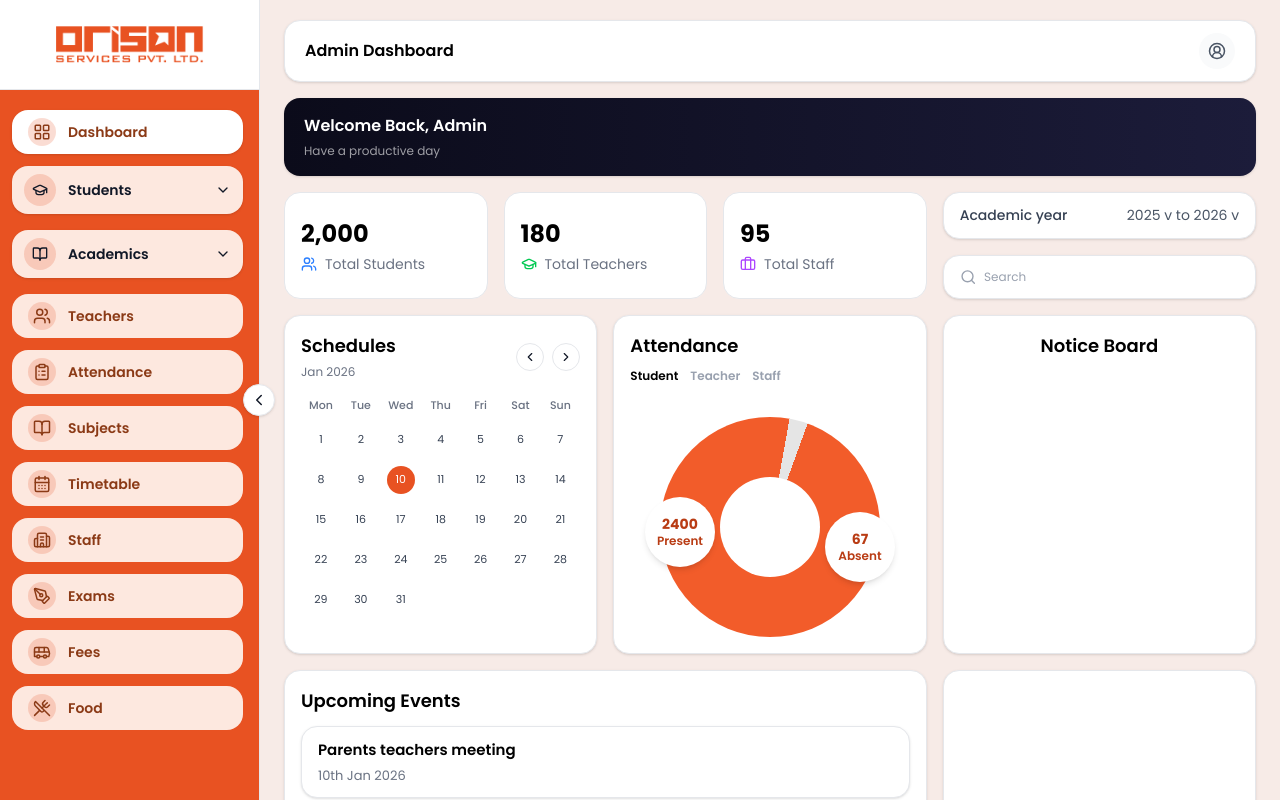
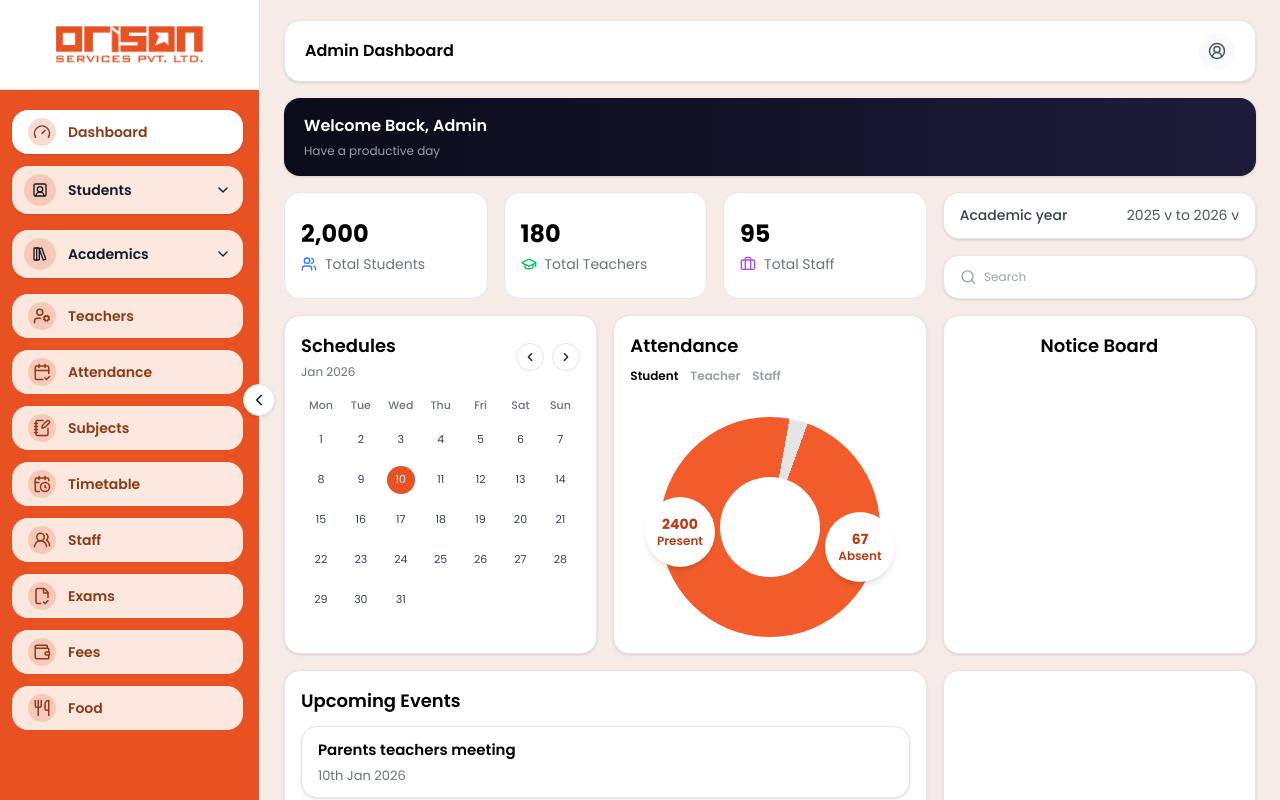
Before and after one commit to orisonhub00/Orison_web_admin, a Next.js app: page /dashboard in a window 1280 px wide. Shown: the top 800 px of the page. Built offline with nearby package versions, Linux system fonts and the light colour scheme.

Commit message:
updated sidebar icons

```diff
--- a/src/app/(demo)/components/Sidebar/Sidebar.tsx
+++ b/src/app/(demo)/components/Sidebar/Sidebar.tsx
@@ -4,16 +4,17 @@ import { useState } from "react";
 import {
   ChevronRight,
   ChevronLeft,
-  GraduationCap,
-  Users,
-  ClipboardList,
-  BookOpen,
-  LayoutGrid,
-  CalendarDays,
-  Building2,
-  PenTool,
-  Bus,
-  UtensilsCrossed,
+  UserSquare2,
+  UserCog,
+  UsersRound,
+  CalendarCheck2,
+  NotebookPen,
+  CalendarClock,
+  FileCheck2,
+  Wallet,
+  Utensils,
+  LibraryBig,
+  Gauge,
   ChevronDown,
 } from "lucide-react";
 import Image from "next/image";
@@ -26,7 +27,6 @@ export default function Sidebar() {
   const [academicsOpen, setAcademicsOpen] = useState(false);
   const pathname = usePathname();
 
-  /* ================= SUB ITEM ================= */
   function SidebarSubItem({ label, href }: { label: string; href: string }) {
     const isActive = pathname === href;
     return (
@@ -40,7 +40,6 @@ export default function Sidebar() {
     );
   }
 
-  /* ================= MAIN ITEM ================= */
   function SidebarItem({
     icon,
     label,
@@ -68,12 +67,9 @@ export default function Sidebar() {
           }
         `}
       >
-        {/* ICON */}
         <div
-          className={`
-            flex items-center justify-center rounded-full bg-primary/20 transition-all
-            ${open ? "h-7 w-7" : "h-11 w-11"}
-          `}
+          className={`flex items-center justify-center rounded-full bg-primary/20
+          ${open ? "h-7 w-7" : "h-11 w-11"}`}
         >
           {icon}
         </div>
@@ -92,6 +88,7 @@ export default function Sidebar() {
       bg-white border-r border-border`}
     >
       {/* LOGO */}
+    {/* LOGO */}
 <div className="flex items-center justify-center h-22.5 bg-white border-b border-border">
   {sidebarOpen ? (
     <Image
@@ -103,11 +100,17 @@ export default function Sidebar() {
       priority
     />
   ) : (
-          <div className="h-12 w-12 rounded-2xl bg-primary flex items-center justify-center shadow">
-            <span className="text-white font-bold text-lg">▣</span>
-          </div>
+    <Image
+      src="/icons/sidebar/dashboard.png"
+      alt="Sidebar Icon"
+      width={40}
+      height={40}
+      className="h-10 w-10 object-contain"
+      priority
+    />
   )}
 </div>
+
 
       {/* TOGGLE */}
       <button
@@ -128,14 +131,15 @@ export default function Sidebar() {
         className={`flex-1 px-3 py-5 overflow-y-auto
         ${sidebarOpen ? "bg-primary pr-4" : "bg-white pr-2 space-y-2"}`}
       >
+        {/* Dashboard */}
         <SidebarItem
-          icon={<LayoutGrid size={18} />}
+          icon={<Gauge size={18} />}
           label="Dashboard"
           open={sidebarOpen}
           href="/dashboard"
         />
 
-        {/* STUDENTS */}
+        {/* Students */}
         <div
           className={`rounded-2xl transition mb-4
           ${sidebarOpen ? "bg-[#fde8df] shadow" : ""}`}
@@ -149,7 +153,7 @@ export default function Sidebar() {
               className={`flex items-center justify-center rounded-full bg-primary/20
               ${sidebarOpen ? "h-8 w-8" : "h-11 w-11"}`}
             >
-              <GraduationCap size={sidebarOpen ? 16 : 20} />
+              <UserSquare2 size={sidebarOpen ? 16 : 20} />
             </div>
 
             {sidebarOpen && (
@@ -175,7 +179,7 @@ export default function Sidebar() {
           )}
         </div>
 
-        {/* ACADEMICS */}
+        {/* Academics */}
         <div
           className={`rounded-2xl transition mb-4
           ${sidebarOpen ? "bg-[#fde8df] shadow" : ""}`}
@@ -189,7 +193,7 @@ export default function Sidebar() {
               className={`flex items-center justify-center rounded-full bg-primary/20
               ${sidebarOpen ? "h-8 w-8" : "h-11 w-11"}`}
             >
-              <BookOpen size={sidebarOpen ? 16 : 20} />
+              <LibraryBig size={sidebarOpen ? 16 : 20} />
             </div>
 
             {sidebarOpen && (
@@ -227,15 +231,15 @@ export default function Sidebar() {
           )}
         </div>
 
-        {/* OTHERS */}
-        <SidebarItem icon={<Users size={18} />} label="Teachers" open={sidebarOpen} href="/teachers" />
-        <SidebarItem icon={<ClipboardList size={18} />} label="Attendance" open={sidebarOpen} href="/attendance" />
-        <SidebarItem icon={<BookOpen size={18} />} label="Subjects" open={sidebarOpen} href="/subjects" />
-        <SidebarItem icon={<CalendarDays size={18} />} label="Timetable" open={sidebarOpen} href="/timetable" />
-        <SidebarItem icon={<Building2 size={18} />} label="Staff" open={sidebarOpen} href="/staff" />
-        <SidebarItem icon={<PenTool size={18} />} label="Exams" open={sidebarOpen} href="/exams" />
-        <SidebarItem icon={<Bus size={18} />} label="Fees" open={sidebarOpen} href="/fees" />
-        <SidebarItem icon={<UtensilsCrossed size={18} />} label="Food" open={sidebarOpen} href="/food" />
+        {/* Others */}
+        <SidebarItem icon={<UserCog size={18} />} label="Teachers" open={sidebarOpen} href="/teachers" />
+        <SidebarItem icon={<CalendarCheck2 size={18} />} label="Attendance" open={sidebarOpen} href="/attendance" />
+        <SidebarItem icon={<NotebookPen size={18} />} label="Subjects" open={sidebarOpen} href="/subjects" />
+        <SidebarItem icon={<CalendarClock size={18} />} label="Timetable" open={sidebarOpen} href="/timetable" />
+        <SidebarItem icon={<UsersRound size={18} />} label="Staff" open={sidebarOpen} href="/staff" />
+        <SidebarItem icon={<FileCheck2 size={18} />} label="Exams" open={sidebarOpen} href="/exams" />
+        <SidebarItem icon={<Wallet size={18} />} label="Fees" open={sidebarOpen} href="/fees" />
+        <SidebarItem icon={<Utensils size={18} />} label="Food" open={sidebarOpen} href="/food" />
       </div>
     </aside>
   );
```
Also changed, not shown: public/icons/sidebar/dashboard.png (added). Lines whose indentation alone changed are shown as unchanged.
